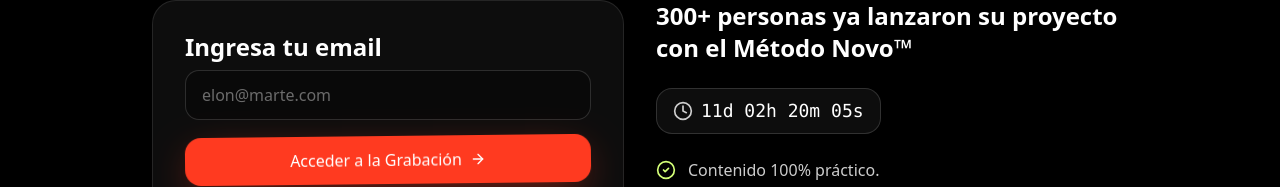
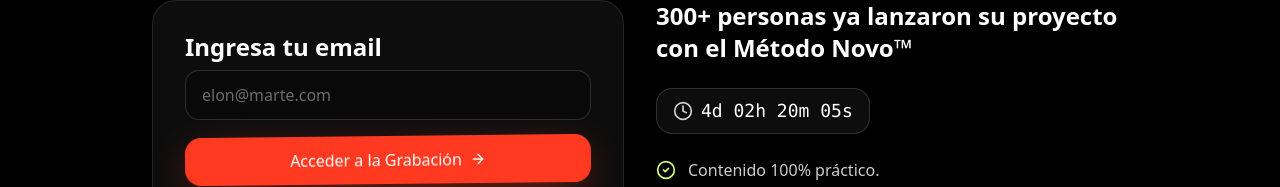
Before and after one commit to dami-novolabs/Landinggrabacion, a React (Vite) app: page / in a window 1280 px wide. Shown: the part 954-1141 px from the top of the page. Built offline with nearby package versions, Linux system fonts and the light colour scheme.

Commit message:
feat: update Countdown component logic for automatic reset
Countdown now resets after 7 days from the most recent Wednesday and calculates deadline internally. Clean up unused deadline state in Access and FomoFooter components.

Co-authored-by: Dami <102418453+dami-novolabs@users.noreply.github.com>

```diff
--- a/src/App.tsx
+++ b/src/App.tsx
@@ -208,35 +208,38 @@ function Hero({ onCtaClick }) {
   );
 }
 
-// Helper function to calculate next Wednesday + 7 days
+// Helper function to calculate deadline: 7 days from the most recent Wednesday
+// Resets every Wednesday at midnight
 function getNextMasterclassDeadline() {
   const now = new Date();
   const currentDay = now.getDay(); // 0 = Sunday, 1 = Monday, ..., 6 = Saturday
 
-  // Calculate days until next Wednesday (3)
-  let daysUntilWednesday;
-  if (currentDay <= 3) {
-    // If it's Sunday-Wednesday, get this week's Wednesday
-    daysUntilWednesday = 3 - currentDay;
+  // Calculate days since the most recent Wednesday (3)
+  // If today is Wednesday (3), days since = 0
+  // If today is Thursday (4), days since = 1
+  // If today is Sunday (0), days since = 4
+  let daysSinceWednesday;
+  if (currentDay >= 3) {
+    // Wednesday to Saturday
+    daysSinceWednesday = currentDay - 3;
   } else {
-    // If it's Thursday-Saturday, get next week's Wednesday
-    daysUntilWednesday = 7 - currentDay + 3;
+    // Sunday to Tuesday
+    daysSinceWednesday = currentDay + 4;
   }
 
-  // Get the next Wednesday
-  const nextWednesday = new Date(now);
-  nextWednesday.setDate(now.getDate() + daysUntilWednesday);
-  nextWednesday.setHours(0, 0, 0, 0); // Set to start of day
+  // Get the most recent Wednesday at midnight
+  const lastWednesday = new Date(now);
+  lastWednesday.setDate(now.getDate() - daysSinceWednesday);
+  lastWednesday.setHours(0, 0, 0, 0);
 
-  // Add 7 days for the deadline
-  const deadline = new Date(nextWednesday);
-  deadline.setDate(nextWednesday.getDate() + 7);
+  // The deadline is 7 days after the most recent Wednesday
+  const deadline = new Date(lastWednesday);
+  deadline.setDate(lastWednesday.getDate() + 7);
 
   return deadline.getTime();
 }
 
 function Access({ emailInputRef }) {
-  const [deadline] = useState(() => getNextMasterclassDeadline());
   return (
     <section id="acceso" className="relative isolate py-16 sm:py-24 bg-[rgba(0,0,0,1)]" data-testid="access-section">
       <div className="mx-auto max-w-5xl px-6">
@@ -251,7 +254,7 @@ function Access({ emailInputRef }) {
           <div className="order-first md:order-none">
             <h3 className="mb-6 text-2xl font-bold">300+ personas ya lanzaron su proyecto con el Método Novo™</h3>
 
-            <Countdown deadline={deadline} />
+            <Countdown />
             <ul className="mt-6 space-y-3 text-white/80" id="resumen">
               <li className="flex items-start gap-3">
                 <CheckCircle2 className="mt-0.5 size-5 text-[var(--brand-neon)]" />
@@ -276,7 +279,6 @@ function Access({ emailInputRef }) {
 
 
 function FomoFooter() {
-  const [deadline] = useState(() => getNextMasterclassDeadline());
   return (
     <footer className="relative border-t border-white/10 bg-[rgba(0,0,0,0.85)]" data-testid="footer">
       <div className="mx-auto max-w-6xl px-6 py-8">
@@ -647,12 +649,23 @@ function AccessForm({ emailInputRef }) {
   );
 }
 
-function Countdown({ deadline, size = "lg" }) {
+function Countdown({ size = "lg" }) {
+  const [deadline, setDeadline] = useState(() => getNextMasterclassDeadline());
   const [now, setNow] = useState(Date.now());
+
   useEffect(() => {
-    const t = setInterval(() => setNow(Date.now()), 1000);
+    const t = setInterval(() => {
+      const currentTime = Date.now();
+      setNow(currentTime);
+
+      // If deadline has passed, recalculate to get next Wednesday's deadline
+      if (currentTime >= deadline) {
+        setDeadline(getNextMasterclassDeadline());
+      }
+    }, 1000);
     return () => clearInterval(t);
-  }, []);
+  }, [deadline]);
+
   const remaining = Math.max(0, deadline - now);
   const d = Math.floor(remaining / (24 * 60 * 60 * 1000));
   const h = Math.floor((remaining % (24 * 60 * 60 * 1000)) / (60 * 60 * 1000));
```
